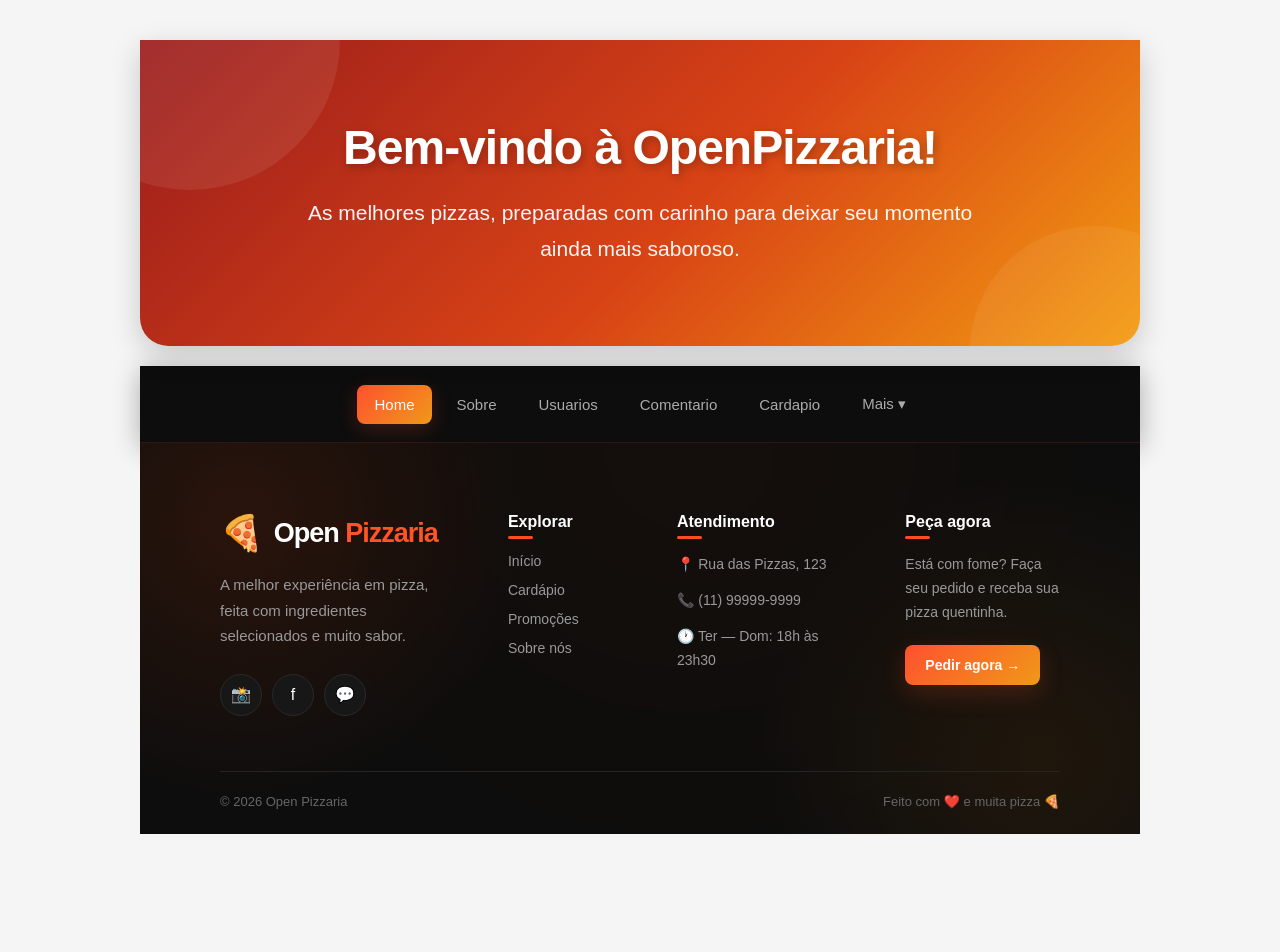
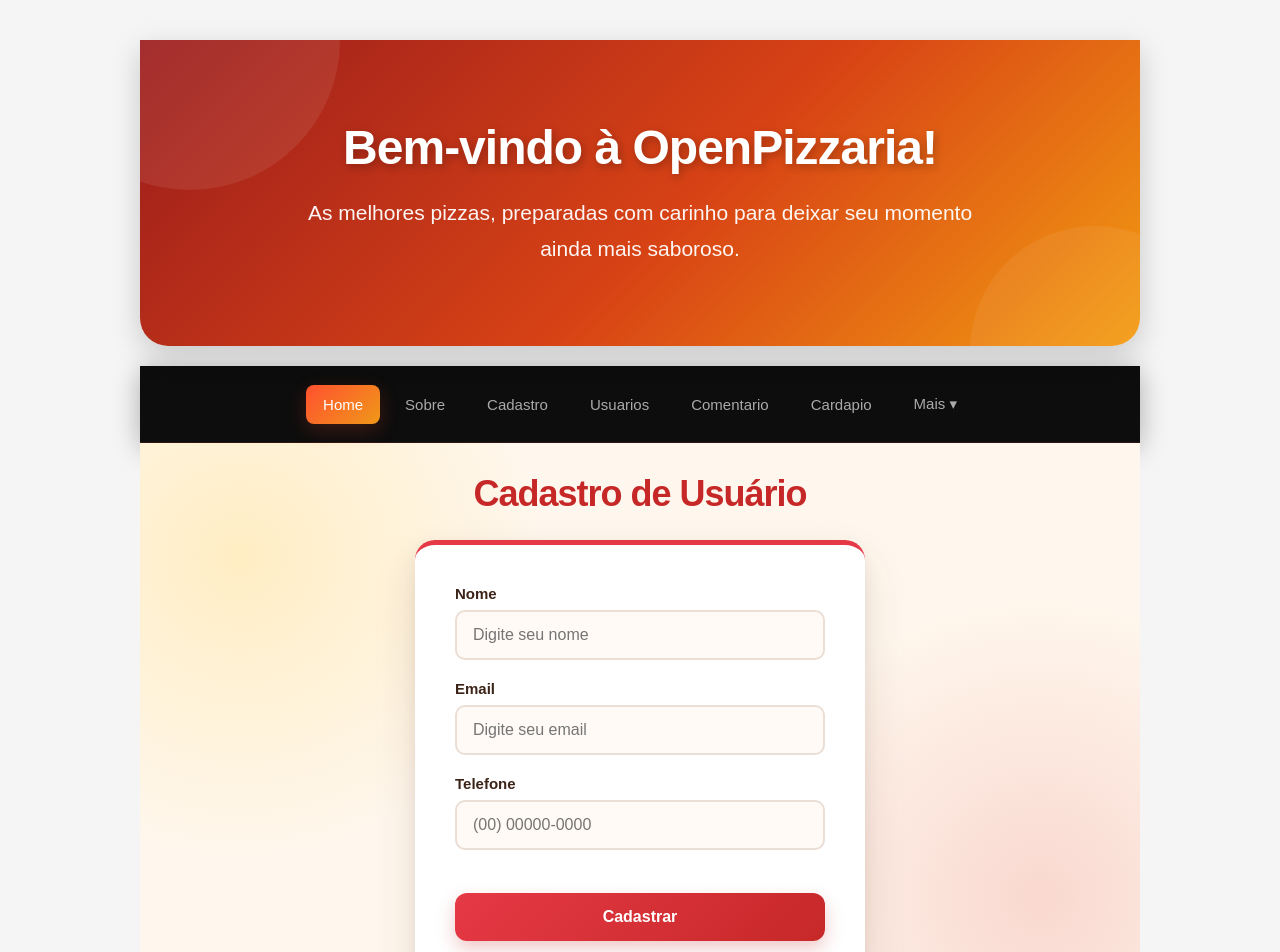
Before and after one commit to PedroHenrrique17/domando-gpt, a React (Vite) app in the folder open-pizzaria/: page /cadastro in a window 1280 px wide. Shown: the top 952 px of the page. Before the commit the page ends 854 px from the top, so only its background shows below. Built offline with nearby package versions, Linux system fonts and the light colour scheme.

Commit message:
feat:Page de cadastro

```diff
--- a/open-pizzaria/src/Components/Menu/index.jsx
+++ b/open-pizzaria/src/Components/Menu/index.jsx
@@ -1,6 +1,5 @@
 import { Link } from "react-router-dom";
 import "./Menu.css";
-
 
 const Menu = () => {
   return (
@@ -14,13 +13,16 @@ const Menu = () => {
           <Link to="/sobre">Sobre</Link>
         </li>
         <li>
+          <Link to="/cadastro">Cadastro</Link>
+        </li>
+        <li>
           <Link to="/users">Usuarios</Link>
         </li>
         <li>
           <Link to="/comments">Comentario</Link>
         </li>
         <li className="submenu">
-         <Link to="/cardapio">Cardapio</Link>
+          <Link to="/cardapio">Cardapio</Link>
         </li>
         <li className="submenu">
           <a href="#">Mais ▾</a>
--- /dev/null
+++ b/open-pizzaria/src/Pages/Cadastro/Cadastro.css
@@ -0,0 +1,147 @@
+/* =========================
+   OPEN PIZZARIA - CADASTRO
+   ========================= */
+
+* {
+  margin: 0;
+  padding: 0;
+  box-sizing: border-box;
+}
+
+body {
+  font-family: Arial, Helvetica, sans-serif;
+}
+
+/* Fundo da página */
+.containerCadastro {
+
+  display: flex;
+  flex-direction: column;
+  align-items: center;
+  justify-content: center;
+
+  padding: 30px 20px;
+
+  background:
+    radial-gradient(
+      circle at 10% 20%,
+      rgba(255, 193, 7, 0.18),
+      transparent 30%
+    ),
+    radial-gradient(
+      circle at 90% 80%,
+      rgba(214, 40, 40, 0.15),
+      transparent 30%
+    ),
+    #fff7ed;
+}
+
+/* Título */
+.containerCadastro h1 {
+  margin-bottom: 25px;
+
+  color: #c62828;
+
+  font-size: 36px;
+  font-weight: 800;
+
+  text-align: center;
+
+  letter-spacing: -1px;
+}
+
+/* Card do formulário */
+.containerCadastro form {
+  width: 100%;
+  max-width: 450px;
+
+  padding: 40px;
+
+  background: #ffffff;
+
+  border-radius: 20px;
+
+  border-top: 5px solid #e63946;
+
+  box-shadow:
+    0 20px 45px rgba(70, 35, 15, 0.12),
+    0 5px 15px rgba(70, 35, 15, 0.06);
+}
+
+/* Campos */
+.containerCadastro .form-control {
+  display: flex;
+  flex-direction: column;
+
+  margin-bottom: 20px;
+}
+
+/* Labels */
+.containerCadastro .form-control label {
+  margin-bottom: 8px;
+
+  color: #3d2418;
+
+  font-size: 15px;
+  font-weight: 700;
+}
+
+/* Inputs */
+.containerCadastro .form-control input {
+  width: 100%;
+
+  padding: 14px 16px;
+
+  border: 2px solid #eaded5;
+  border-radius: 10px;
+
+  background: #fffaf5;
+
+  color: #3d2418;
+
+  font-size: 16px;
+
+  outline: none;
+
+  transition: 0.25
+}
+
+/* Botão de cadastro */
+.botao-cadastro {
+  width: 100%;
+  padding: 15px 20px;
+
+  margin-top: 5px;
+
+  border: none;
+  border-radius: 12px;
+
+  background: linear-gradient(135deg, #e63946, #c62828);
+
+  color: #ffffff;
+
+  font-size: 16px;
+  font-weight: 700;
+
+  cursor: pointer;
+
+  box-shadow: 0 8px 18px rgba(198, 40, 40, 0.25);
+
+  transition: all 0.25s ease;
+}
+
+/* Quando passar o mouse */
+.botao-cadastro:hover {
+  background: linear-gradient(135deg, #c62828, #a91f1f);
+
+  transform: translateY(-3px);
+
+  box-shadow: 0 12px 25px rgba(198, 40, 40, 0.35);
+}
+
+/* Quando clicar */
+.botao-cadastro:active {
+  transform: translateY(0);
+
+  box-shadow: 0 5px 12px rgba(198, 40, 40, 0.2);
+}
--- /dev/null
+++ b/open-pizzaria/src/Pages/Cadastro/index.jsx
@@ -0,0 +1,54 @@
+import { useState } from "react";
+import "./Cadastro.css";
+
+export default function Index() {
+  // Estado para armazenar os dados do formulario
+  const [formData, setFormData] = useState ({
+    nome: "",
+    email: "",
+    telefone: "",
+})
+
+  return (
+    <main className="containerCadastro">
+      <h1>Cadastro de Usuário</h1>
+      <form>
+        <article className="form-control">
+          <label htmlFor="nome">Nome</label>
+          <input
+            type="text"
+            name="nome"
+            placeholder="Digite seu nome"
+            value={formData.nome}
+            />
+
+
+        </article>
+
+        <article className="form-control">
+          <label htmlFor="email">Email</label>
+          <input
+            type="email"
+            name="email"
+            placeholder="Digite seu email"
+            value={formData.email}
+            />
+
+        </article>
+
+        <article className="form-control">
+          <label htmlFor="telefone">Telefone</label>
+          <input
+           type="tel"
+           name="telefone"
+           placeholder="(00) 00000-0000"
+           value={formData.telefone}
+           />
+
+        </article>
+        <br />
+        <button className="botao-cadastro">Cadastrar</button>
+      </form>
+    </main>
+  );
+}
--- a/open-pizzaria/src/Pages/Comentario/Comentario.css
+++ b/open-pizzaria/src/Pages/Comentario/Comentario.css
@@ -3,7 +3,6 @@
    ========================= */
 
 .containerComents {
-  min-height: 100vh;
   padding: 40px 20px;
   background: #fff7ed;
   color: #2b2b2b;
--- /dev/null
+++ b/open-pizzaria/src/Pages/NotFound/NotFound.css
@@ -0,0 +1,224 @@
+* {
+  box-sizing: border-box;
+}
+
+.not-found {
+
+  position: relative;
+  overflow: hidden;
+
+  display: flex;
+  align-items: center;
+  justify-content: center;
+
+  padding: 40px 20px;
+
+  background:
+    radial-gradient(circle at 20% 20%, rgba(255, 193, 7, 0.15), transparent 30%),
+    radial-gradient(circle at 80% 80%, rgba(220, 53, 69, 0.15), transparent 30%),
+    #fff8ef;
+
+  font-family: Arial, Helvetica, sans-serif;
+}
+
+/* Card principal */
+
+.not-found-card {
+  position: relative;
+  z-index: 2;
+
+  width: min(600px, 100%);
+  padding: 55px 45px;
+
+  text-align: center;
+
+  background: rgba(255, 255, 255, 0.95);
+  border: 1px solid rgba(220, 53, 69, 0.1);
+  border-radius: 28px;
+
+  box-shadow:
+    0 25px 70px rgba(83, 45, 20, 0.15),
+    0 5px 20px rgba(83, 45, 20, 0.08);
+}
+
+/* Pizza */
+
+.pizza-icon {
+  width: 90px;
+  height: 90px;
+
+  margin: 0 auto 15px;
+
+  display: flex;
+  align-items: center;
+  justify-content: center;
+
+  font-size: 55px;
+
+  background: #fff3cd;
+  border-radius: 50%;
+
+  box-shadow: 0 8px 20px rgba(255, 152, 0, 0.2);
+
+  animation: pizzaFloat 3s ease-in-out infinite;
+}
+
+/* Número 404 */
+
+.error-code {
+  display: block;
+
+  margin-bottom: 5px;
+
+  color: #d62828;
+
+  font-size: clamp(80px, 18vw, 140px);
+  font-weight: 900;
+  line-height: 0.9;
+
+  letter-spacing: -8px;
+
+  text-shadow:
+    4px 4px 0 #ffb703,
+    8px 8px 20px rgba(214, 40, 40, 0.15);
+}
+
+/* Título */
+
+.not-found-card h1 {
+  margin: 25px 0 15px;
+
+  color: #3b1f12;
+
+  font-size: clamp(26px, 5vw, 38px);
+  line-height: 1.15;
+}
+
+/* Texto */
+
+.not-found-card p {
+  max-width: 470px;
+
+  margin: 0 auto 30px;
+
+  color: #765548;
+
+  font-size: 17px;
+  line-height: 1.7;
+}
+
+/* Botão */
+
+.home-button {
+  display: inline-flex;
+  align-items: center;
+  justify-content: center;
+
+  padding: 15px 25px;
+
+  color: white;
+  background: #d62828;
+
+  border-radius: 12px;
+
+  font-size: 16px;
+  font-weight: 700;
+
+  text-decoration: none;
+
+  box-shadow: 0 8px 20px rgba(214, 40, 40, 0.25);
+
+  transition:
+    transform 0.2s ease,
+    background 0.2s ease,
+    box-shadow 0.2s ease;
+}
+
+.home-button:hover {
+  background: #b91f1f;
+
+  transform: translateY(-3px);
+
+  box-shadow: 0 12px 25px rgba(214, 40, 40, 0.3);
+}
+
+.home-button:active {
+  transform: translateY(0);
+}
+
+/* Pizzas decorativas */
+
+.pizza-bg {
+  position: absolute;
+
+  z-index: 1;
+
+  font-size: 100px;
+
+  opacity: 0.08;
+
+  pointer-events: none;
+}
+
+.pizza-bg-1 {
+  top: 8%;
+  left: 8%;
+
+  transform: rotate(-25deg);
+}
+
+.pizza-bg-2 {
+  right: 8%;
+  bottom: 8%;
+
+  transform: rotate(25deg);
+}
+
+/* Animação */
+
+@keyframes pizzaFloat {
+  0%,
+  100% {
+    transform: translateY(0) rotate(0deg);
+  }
+
+  50% {
+    transform: translateY(-8px) rotate(5deg);
+  }
+}
+
+/* Responsivo */
+
+@media (max-width: 600px) {
+  .not-found {
+    padding: 20px;
+  }
+
+  .not-found-card {
+    padding: 40px 25px;
+    border-radius: 22px;
+  }
+
+  .pizza-icon {
+    width: 75px;
+    height: 75px;
+    font-size: 45px;
+  }
+
+  .error-code {
+    font-size: 90px;
+    letter-spacing: -5px;
+  }
+
+  .not-found-card h1 {
+    font-size: 27px;
+  }
+
+  .not-found-card p {
+    font-size: 15px;
+  }
+
+  .pizza-bg {
+    font-size: 70px;
+  }
+}
--- /dev/null
+++ b/open-pizzaria/src/Pages/NotFound/index.jsx
@@ -0,0 +1,29 @@
+import React from 'react'
+
+import "./NotFound.css";
+
+export default function index() {
+  return (
+    <main className="not-found">
+      <div className="pizza-bg pizza-bg-1">🍕</div>
+      <div className="pizza-bg pizza-bg-2">🍕</div>
+
+      <section className="not-found-card">
+        <div className="pizza-icon">🍕</div>
+
+        <span className="error-code">404</span>
+
+        <h1>Ops! Essa página sumiu do forno.</h1>
+
+        <p>
+          Parece que essa página foi entregue no endereço errado.
+          Que tal voltar para a Open Pizzaria e pedir uma pizza?
+        </p>
+
+        <a href="/" className="home-button">
+          🍕 Voltar para o início
+        </a>
+      </section>
+    </main>
+  );
+}
--- a/open-pizzaria/src/Pages/Sobre/Sobre.css
+++ b/open-pizzaria/src/Pages/Sobre/Sobre.css
@@ -1,5 +1,5 @@
 .sobre {
-  min-height: 100vh;
+
   padding: 60px 20px;
   background: #fff8ef;
 }
--- a/open-pizzaria/src/Pages/Users/Users.css
+++ b/open-pizzaria/src/Pages/Users/Users.css
@@ -1,5 +1,4 @@
 .containerUsers {
-  min-height: 100vh;
   padding: 50px 20px;
   background: linear-gradient(135deg, #0f172a, #1e293b);
   font-family: Arial, Helvetica, sans-serif;
--- a/open-pizzaria/src/Router.jsx
+++ b/open-pizzaria/src/Router.jsx
@@ -1,11 +1,13 @@
 import React from 'react'
 import Home from './Pages'
+import Menu from './Components/Menu'
 import Sobre from './Pages/Sobre'
+import Comentario from './Pages/Comentario'
+import Users from './Pages/Users'
+import Cadastro from './Pages/Cadastro'
 import Cardapio from './Pages/Cardapio'
-import Users from './Pages/Users'
-import Comentario from './Pages/Comentario'
+import NotFound from './Pages/NotFound'
 
-import Menu from './Components/Menu'
 import { BrowserRouter, Route, Routes } from 'react-router-dom'
 
 export default function Router() {
@@ -16,8 +18,10 @@ export default function Router() {
             <Route path="/" element={<Home />} />
             <Route path="/sobre" element={<Sobre />} />
             <Route path="/cardapio" element={<Cardapio />} />
-            <Route path ="/users" element={<Users />} />
-            <Route path ="/comments" element={<Comentario />} />
+            <Route path="/users" element={<Users />} />
+            <Route path="/comments" element={<Comentario />} />
+            <Route path="/cadastro" element={<Cadastro />} />
+            <Route path="*" element={<NotFound />} />
         </Routes>
     </BrowserRouter>
 
```
